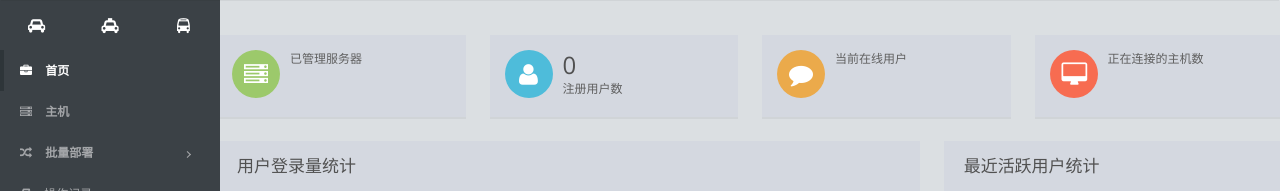
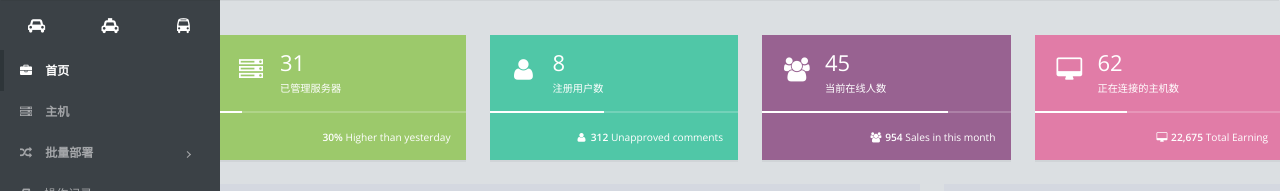
Before and after one commit to yearnfree/CrazyFort, a Django app: page /index/ in a window 1280 px wide. Shown: the part 50-241 px from the top of the page. Run offline with Django 3.2, Linux system fonts and the light colour scheme; some libraries are stand-ins or nearby versions.

Commit message:
20170302 modify

```diff
--- a/templates/index.html
+++ b/templates/index.html
@@ -4,110 +4,244 @@
 
 <div class="test" style="margin-top: 35px">
 
-    <div class="row"> <!--首页概览-->
-        <div class="col-sm-6 col-lg-3">
+{#    <div class="row"> <!--首页概览-->#}
+{#        <div class="col-sm-6 col-lg-3">#}
+{##}
+{#            <!--Registered User-->#}
+{#            <!--~~~~~~~~~~~~~~~~~~~~~~~~~~~~~~~~-->#}
+{#            <div class="panel media pad-all">#}
+{#                <div class="media-left">#}
+{#                    <span class="icon-wrap icon-wrap-sm icon-circle bg-success">#}
+{#                    <i class="fa fa-server fa-2x"></i>#}
+{#                    </span>#}
+{#                </div>#}
+{##}
+{#                <div class="media-body">#}
+{#                    <p id="total_servers" class="text-2x mar-no text-thin"></p>#}
+{#                    <p class="text-muted mar-no">已管理服务器</p>#}
+{#                </div>#}
+{#            </div>#}
+{#            <!--~~~~~~~~~~~~~~~~~~~~~~~~~~~~~~~~-->#}
+{##}
+{#        </div>#}
+{#        <div class="col-sm-6 col-lg-3">#}
+{#            <!--New Order-->#}
+{#            <!--~~~~~~~~~~~~~~~~~~~~~~~~~~~~~~~~-->#}
+{#            <div class="panel media pad-all">#}
+{#                <div class="media-left">#}
+{#                    <span class="icon-wrap icon-wrap-sm icon-circle bg-info">#}
+{#                    <i class="fa fa-user fa-2x"></i>#}
+{#                    </span>#}
+{#                </div>#}
+{##}
+{#                <div class="media-body">#}
+{#                    <p id="total_users" class="text-2x mar-no text-thin">0</p>#}
+{#                    <p class="text-muted mar-no">注册用户数</p>#}
+{#                </div>#}
+{#            </div>#}
+{#            <!--~~~~~~~~~~~~~~~~~~~~~~~~~~~~~~~~-->#}
+{##}
+{#        </div>#}
+{#        <div class="col-sm-6 col-lg-3">#}
+{##}
+{#            <!--Comments-->#}
+{#            <!--~~~~~~~~~~~~~~~~~~~~~~~~~~~~~~~~-->#}
+{#            <div class="panel media pad-all">#}
+{#                <div class="media-left">#}
+{#                    <span class="icon-wrap icon-wrap-sm icon-circle bg-warning">#}
+{#                    <i class="fa fa-comment fa-2x"></i>#}
+{#                    </span>#}
+{#                </div>#}
+{##}
+{#                <div  class="media-body">#}
+{#                    <p id="current_logging_users" style="cursor: pointer" onclick="ShowOnlineUsers()" class="text-2x btn-link  mar-no text-thin"></p>#}
+{#                    <p class="text-muted mar-no">当前在线用户</p>#}
+{#                </div>#}
+{#            </div>#}
+{#            <!--~~~~~~~~~~~~~~~~~~~~~~~~~~~~~~~~-->#}
+{##}
+{#        </div>#}
+{##}
+{#        <div class="col-sm-6 col-lg-3">#}
+{##}
+{#            <!--Sales-->#}
+{#            <!--~~~~~~~~~~~~~~~~~~~~~~~~~~~~~~~~-->#}
+{#            <div class="panel media pad-all">#}
+{#                <div class="media-left">#}
+{#                    <span class="icon-wrap icon-wrap-sm icon-circle bg-danger">#}
+{#                    <i class="fa fa-desktop fa-2x"></i>#}
+{#                    </span>#}
+{#                </div>#}
+{##}
+{#                <div class="media-body">#}
+{#                    <p id="current_connected_hosts" style="cursor: pointer" onclick="ShowOnlineHosts()"  class="text-2x mar-no btn-link text-thin"></p>#}
+{#                    <p class="text-muted mar-no">正在连接的主机数</p>#}
+{#                </div>#}
+{#            </div>#}
+{#            <!--~~~~~~~~~~~~~~~~~~~~~~~~~~~~~~~~-->#}
+{##}
+{#        </div>#}
+{#    </div> <!--end首页概览-->#}
 
-            <!--Registered User-->
-            <!--~~~~~~~~~~~~~~~~~~~~~~~~~~~~~~~~-->
-            <div class="panel media pad-all">
+
+
+
+<!-- 自定义 -->
+<div class="row"> <!--首页概览-->
+    <!--Tile with progress bar - (Visit Today)-->
+    <!--===================================================-->
+    <div class="col-md-6 col-lg-3">
+        <div class="panel panel-success panel-colorful">
+            <div class="pad-all media">
                 <div class="media-left">
-                    <span class="icon-wrap icon-wrap-sm icon-circle bg-success">
-                    <i class="fa fa-server fa-2x"></i>
+                    <span class="icon-wrap icon-wrap-xs">
+                        <i class="fa fa-server fa-2x"></i>
                     </span>
                 </div>
-
                 <div class="media-body">
-                    <p id="total_servers" class="text-2x mar-no text-thin"></p>
-                    <p class="text-muted mar-no">已管理服务器</p>
+                    <p class="h3 text-thin media-heading">31</p>
+                    <small class="text-uppercase">已管理服务器</small>
                 </div>
             </div>
-            <!--~~~~~~~~~~~~~~~~~~~~~~~~~~~~~~~~-->
-
+            <div class="progress progress-xs progress-dark-base mar-no">
+                <div style="width: 10%" class="progress-bar progress-bar-light" aria-valuemax="100" aria-valuemin="0" aria-valuenow="30" role="progressbar"></div>
+            </div>
+            <div class="pad-all text-right">
+                <small><span class="text-semibold">30%</span> Higher than yesterday</small>
+            </div>
         </div>
-        <div class="col-sm-6 col-lg-3">
-            <!--New Order-->
-            <!--~~~~~~~~~~~~~~~~~~~~~~~~~~~~~~~~-->
-            <div class="panel media pad-all">
+    </div>
+    <!--===================================================-->
+    <!--End Tile with progress bar - (Visit Today)-->
+    <!--Tile with progress bar - (Comments)-->
+    <!--===================================================-->
+    <div class="col-md-6 col-lg-3">
+        <div class="panel panel-mint panel-colorful">
+            <div class="pad-all media">
                 <div class="media-left">
-                    <span class="icon-wrap icon-wrap-sm icon-circle bg-info">
-                    <i class="fa fa-user fa-2x"></i>
+                    <span class="icon-wrap icon-wrap-xs">
+                        <i class="fa fa-user fa-2x"></i>
                     </span>
                 </div>
-
                 <div class="media-body">
-                    <p id="total_users" class="text-2x mar-no text-thin">0</p>
-                    <p class="text-muted mar-no">注册用户数</p>
+                    <p class="h3 text-thin media-heading">8</p>
+                    <small class="text-uppercase">注册用户数</small>
                 </div>
             </div>
-            <!--~~~~~~~~~~~~~~~~~~~~~~~~~~~~~~~~-->
+            <div class="progress progress-xs progress-dark-base mar-no">
+                <div style="width: 45.9%" class="progress-bar progress-bar-light" aria-valuemax="100" aria-valuemin="0" aria-valuenow="45.9" role="progressbar"></div>
+            </div>
+            <div class="pad-all text-right">
+                <small><span class="text-semibold"><i class="fa fa-user fa-fw"></i> 312</span> Unapproved comments</small>
+            </div>
+        </div>
+    </div>
+    <!--===================================================-->
+    <!--End Tile with progress bar - (Comments)-->
 
-        </div>
-        <div class="col-sm-6 col-lg-3">
 
-            <!--Comments-->
-            <!--~~~~~~~~~~~~~~~~~~~~~~~~~~~~~~~~-->
-            <div class="panel media pad-all">
+
+
+    <!--Tile with progress bar - (New Order)-->
+    <!--===================================================-->
+    <div class="col-md-6 col-lg-3">
+        <div class="panel panel-purple panel-colorful">
+            <div class="pad-all media">
                 <div class="media-left">
-                    <span class="icon-wrap icon-wrap-sm icon-circle bg-warning">
-                    <i class="fa fa-comment fa-2x"></i>
+                    <span class="icon-wrap icon-wrap-xs">
+                        <i class="fa fa-users fa-fw fa-2x"></i>
                     </span>
                 </div>
-
-                <div  class="media-body">
-                    <p id="current_logging_users" style="cursor: pointer" onclick="ShowOnlineUsers()" class="text-2x btn-link  mar-no text-thin"></p>
-                    <p class="text-muted mar-no">当前在线用户</p>
+                <div class="media-body">
+                    <p class="h3 text-thin media-heading">45</p>
+                    <small class="text-uppercase">当前在线人数</small>
                 </div>
             </div>
-            <!--~~~~~~~~~~~~~~~~~~~~~~~~~~~~~~~~-->
+            <div class="progress progress-xs progress-dark-base mar-no">
+                <div style="width: 75%" class="progress-bar progress-bar-light" aria-valuemax="100" aria-valuemin="0" aria-valuenow="75" role="progressbar"></div>
+            </div>
+            <div class="pad-all text-right">
+                <small><span class="text-semibold"><i class="fa fa-users fa-fw"></i> 954</span> Sales in this month</small>
+            </div>
+        </div>
+    </div>
+    <!--===================================================-->
+    <!--End Tile with progress bar - (New Order)-->
 
-        </div>
 
-        <div class="col-sm-6 col-lg-3">
 
-            <!--Sales-->
-            <!--~~~~~~~~~~~~~~~~~~~~~~~~~~~~~~~~-->
-            <div class="panel media pad-all">
-                <div class="media-left">
-                    <span class="icon-wrap icon-wrap-sm icon-circle bg-danger">
-                    <i class="fa fa-desktop fa-2x"></i>
-                    </span>
+    <div class="col-md-6 col-lg-3">
+            <div class="panel panel-pink panel-colorful">
+                <div class="pad-all media">
+                    <div class="media-left">
+                        <span class="icon-wrap icon-wrap-xs">
+                            <i class="fa fa-desktop fa-fw fa-2x"></i>
+                        </span>
+                    </div>
+                    <div class="media-body">
+                        <p class="h3 text-thin media-heading">62</p>
+                        <small class="text-uppercase">正在连接的主机数</small>
+                    </div>
                 </div>
-
-                <div class="media-body">
-                    <p id="current_connected_hosts" style="cursor: pointer" onclick="ShowOnlineHosts()"  class="text-2x mar-no btn-link text-thin"></p>
-                    <p class="text-muted mar-no">正在连接的主机数</p>
+                <div class="progress progress-xs progress-dark-base mar-no">
+                    <div style="width: 37.4%" class="progress-bar progress-bar-light" aria-valuemax="100" aria-valuemin="0" aria-valuenow="37.4" role="progressbar"></div>
+                </div>
+                <div class="pad-all text-right">
+                    <small><span class="text-semibold"><i class="fa fa-desktop fa-fw"></i> 22,675</span> Total Earning</small>
                 </div>
             </div>
-            <!--~~~~~~~~~~~~~~~~~~~~~~~~~~~~~~~~-->
+    </div>
+</div>
 
-        </div>
-    </div> <!--end首页概览-->
+
+
 
     <div class="row">
         <div class="col-lg-8">
 
+{#            <div class="panel">#}
+{#                <div class="panel-heading">#}
+{#                    <!--div class="panel-control">#}
+{#                        <button id="demo-panel-network-refresh" data-toggle="panel-overlay" data-target="#demo-panel-network" class="btn"><i class="fa fa-rotate-right"></i></button>#}
+{#                        <div class="btn-group">#}
+{#                            <button class="dropdown-toggle btn" data-toggle="dropdown" aria-expanded="false"><i class="fa fa-gear"></i></button>#}
+{#                            <ul class="dropdown-menu dropdown-menu-right">#}
+{#                                <li><a href="#">Action</a></li>#}
+{#                                <li><a href="#">Another action</a></li>#}
+{#                                <li><a href="#">Something else here</a></li>#}
+{#                                <li class="divider"></li>#}
+{#                                <li><a href="#">Separated link</a></li>#}
+{#                            </ul>#}
+{#                        </div>#}
+{#                    </div-->#}
+{#                    <h3 class="panel-title">用户登录量统计</h3>#}
+{#                </div>#}
+{#            <div id="chart-container" style="height: 300px; min-width: 310px;">#}
+{##}
+{##}
+{#            </div>#}
+{#            </div>#}
+
+
             <div class="panel">
                 <div class="panel-heading">
-                    <!--div class="panel-control">
-                        <button id="demo-panel-network-refresh" data-toggle="panel-overlay" data-target="#demo-panel-network" class="btn"><i class="fa fa-rotate-right"></i></button>
-                        <div class="btn-group">
-                            <button class="dropdown-toggle btn" data-toggle="dropdown" aria-expanded="false"><i class="fa fa-gear"></i></button>
-                            <ul class="dropdown-menu dropdown-menu-right">
-                                <li><a href="#">Action</a></li>
-                                <li><a href="#">Another action</a></li>
-                                <li><a href="#">Something else here</a></li>
-                                <li class="divider"></li>
-                                <li><a href="#">Separated link</a></li>
-                            </ul>
-                        </div>
-                    </div-->
                     <h3 class="panel-title">用户登录量统计</h3>
                 </div>
-            <div id="chart-container" style="height: 300px; min-width: 310px;">
+                <div class="panel-body">
+
+                    <!--Flot Line Chart placeholder-->
+                    <!-- ~~~~~~~~~~~~~~~~~~~~~~~~~~~~~~~~ -->
+                    <div id="demo-flot-line" style="height:250px"></div>
+                    <!-- ~~~~~~~~~~~~~~~~~~~~~~~~~~~~~~~~ -->
+
+                </div>
+            </div>
 
 
-            </div>
-            </div>
+
+
+
+
         </div>
         <div class="col-lg-4">
 
```
Also changed, not shown: readme.md (added).
